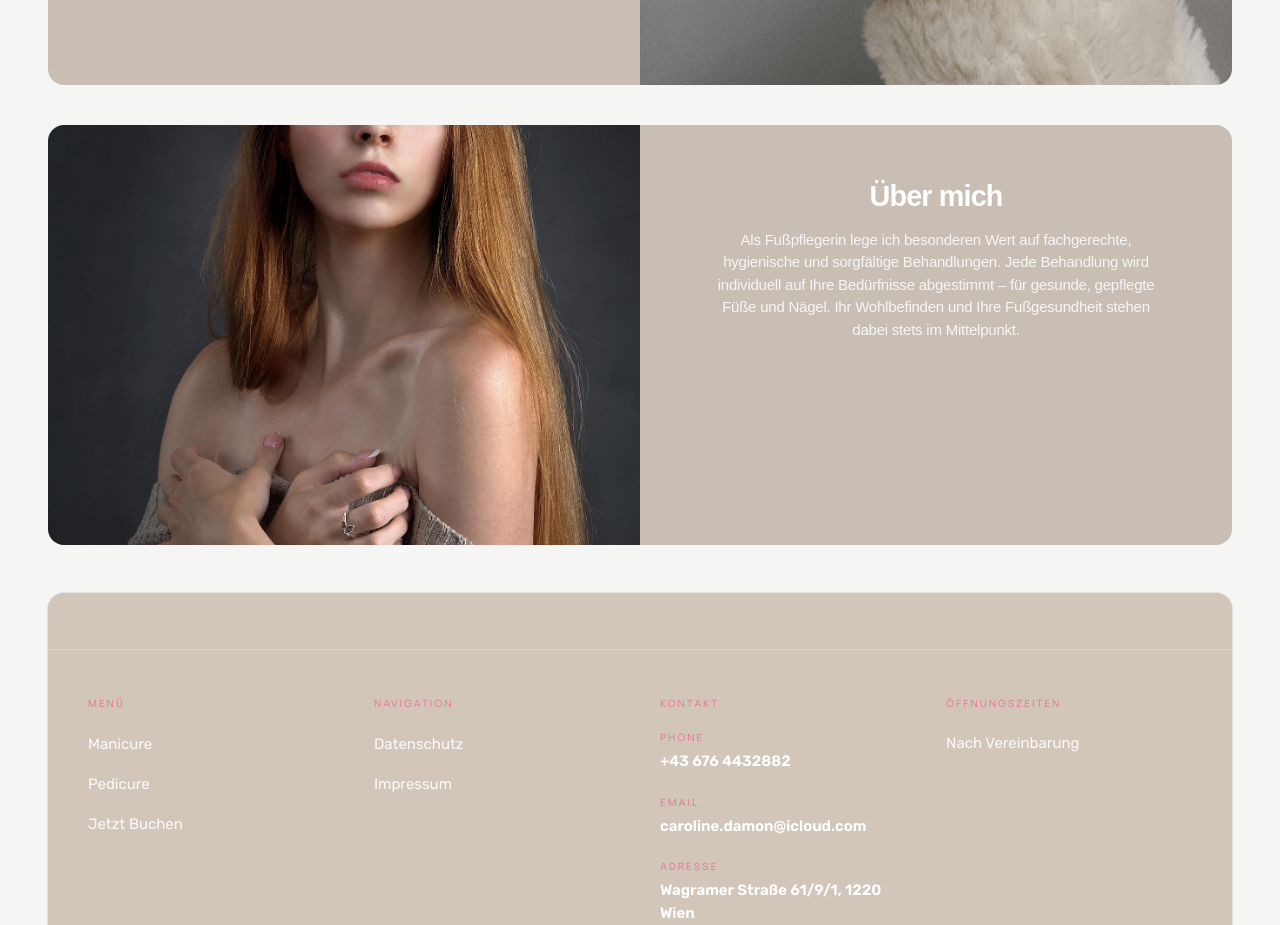
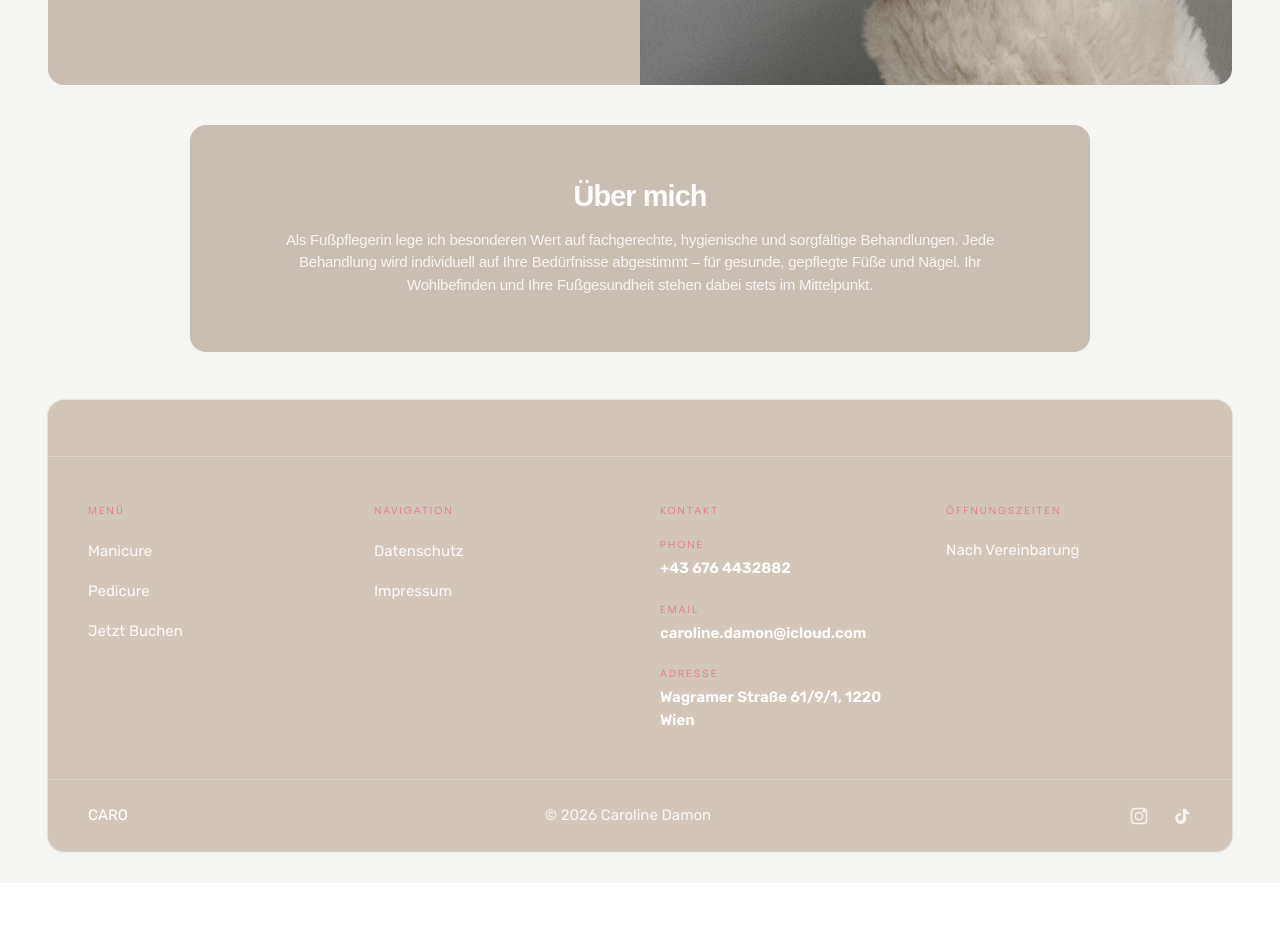
Before and after one commit to Julian1220/caronails, a Next.js app: page / in a window 1280 px wide. Shown: the part 1880-2805 px from the top of the page. After the commit the page ends 2763 px from the top, so only its background shows below. Built offline with nearby package versions, Linux system fonts and the light colour scheme; a web font is replaced by a local one.

Commit message:
about me changes

```diff
--- a/src/app/page.tsx
+++ b/src/app/page.tsx
@@ -136,19 +136,7 @@ export default function HomePage() {
 
       {/* Über mich Widget */}
       <section className="bg-[#f5f5f3] px-4 pb-10 md:px-8 md:pb-12 lg:px-12">
-        <div className="mx-auto max-w-[1800px] overflow-hidden rounded-[1rem]">
-          <div className="grid grid-cols-1 lg:grid-cols-2">
-            <div className="relative min-h-[340px] md:min-h-[420px]">
-              <Image
-                src="/portrait.jpg"
-                alt="Portrait"
-                fill
-                className="object-cover"
-              />
-            </div>
-
-            <div className="bg-[#c9beb3] px-8 py-10 md:px-12 md:py-14 lg:px-16">
-              <div className="mx-auto max-w-[700px] text-center">
+        <div className="mx-auto max-w-[900px] rounded-[1rem] bg-[#c9beb3] px-8 py-10 md:px-12 md:py-14 lg:px-16 text-center">
           <h3 className="text-[1.4rem] font-bold leading-[1.1] tracking-[-0.03em] text-white md:text-[1.8rem]">
             Über mich
           </h3>
@@ -156,13 +144,10 @@ export default function HomePage() {
           <p className="mt-4 text-[15px] font-normal leading-[1.5] tracking-[-0.015em] text-white/85">
             Als Fußpflegerin lege ich besonderen Wert auf fachgerechte,
             hygienische und sorgfältige Behandlungen. Jede Behandlung wird
-                  individuell auf Ihre Bedürfnisse abgestimmt – für gesunde,
-                  gepflegte Füße und Nägel. Ihr Wohlbefinden und Ihre
-                  Fußgesundheit stehen dabei stets im Mittelpunkt.
+            individuell auf Ihre Bedürfnisse abgestimmt – für gesunde, gepflegte
+            Füße und Nägel. Ihr Wohlbefinden und Ihre Fußgesundheit stehen dabei
+            stets im Mittelpunkt.
           </p>
-              </div>
-            </div>
-          </div>
         </div>
       </section>
     </>
```
Lines whose indentation alone changed are shown as unchanged.
